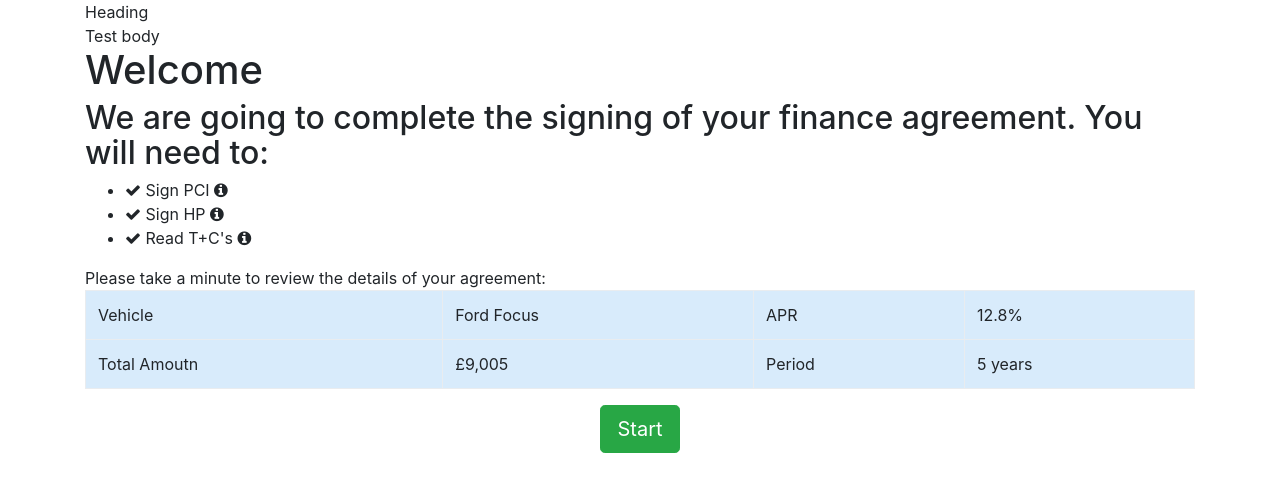
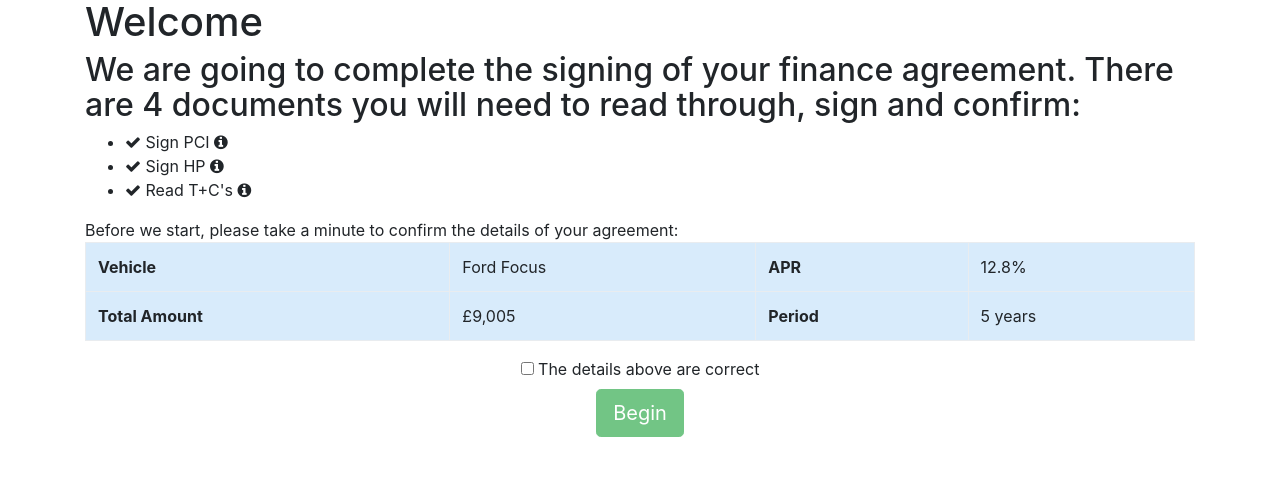
Before and after one commit to callumevans/esign-prototype, an Angular app: page /home in a window 1280 px wide. Shown: the top 492 px of the page. Built offline with nearby package versions, Linux system fonts and the light colour scheme.

Commit message:
Added tooltips using ngBootstrap - added confirm checkbox

```diff
--- a/src/app/app.module.ts
+++ b/src/app/app.module.ts
@@ -1,5 +1,6 @@
 import { BrowserModule } from '@angular/platform-browser';
 import { NgModule } from '@angular/core';
+import { FormsModule } from "@angular/forms";
 import { NgbModule } from '@ng-bootstrap/ng-bootstrap';
 
 import { AppComponent } from './app.component';
@@ -15,6 +16,7 @@ import { Page2Component } from "app/page2/page2.component";
   ],
   imports: [
     BrowserModule,
+    FormsModule,
     NgbModule.forRoot(),
     AppRoutingModule
   ],
--- a/src/app/home/home.component.css
+++ b/src/app/home/home.component.css
@@ -5,3 +5,11 @@ table.summary {
 li > div {
     display: inline-block;
 }
+
+.fa-info-circle{
+    cursor:pointer;
+}
+
+h3 {
+    font-size: 22px;
+}
--- a/src/app/home/home.component.html
+++ b/src/app/home/home.component.html
@@ -1,52 +1,64 @@
-<div class="panel panel-default">
-    <div class="panel-heading">
-        Heading
-    </div>
-
-    <div class="panel-body">
-        Test body
-    </div>
-</div>
 <h1>Welcome</h1>
 
 <h2>
-    We are going to complete the signing of your finance agreement. You will need to:
+    We are going to complete the signing of your finance agreement. There are 4 documents you will need to read through, sign
+    and confirm:
 </h2>
 
 <ul>
     <li>
         <i class="fa fa-check"></i> Sign PCI
-        <div class="fa fa-info-circle" tooltip-template="pci-tooltip.html"></div>
+        <div class="fa fa-info-circle" [ngbTooltip]="pciTooltip"></div>
     </li>
     <li>
         <i class="fa fa-check"></i> Sign HP
-        <span class="fa fa-info-circle" tooltip=""></span>
+        <span class="fa fa-info-circle" [ngbTooltip]="hpTooltip"></span>
     </li>
     <li>
         <i class="fa fa-check"></i> Read T+C's
-        <i class="fa fa-info-circle" tooltip=""></i>
+        <i class="fa fa-info-circle" [ngbTooltip]="tcTooltip"></i>
     </li>
 </ul>
 
 <div>
-    Please take a minute to review the details of your agreement:
+    Before we start, please take a minute to confirm the details of your agreement:
 
     <table class="table table-bordered summary">
         <tr>
-            <td>Vehicle</td>
+            <td><strong>Vehicle</strong></td>
             <td>Ford Focus</td>
-            <td>APR</td>
+            <td><strong>APR</strong></td>
             <td>12.8%</td>
         </tr>
         <tr>
-            <td>Total Amoutn</td>
+            <td><strong>Total Amount</strong></td>
             <td>£9,005</td>
-            <td>Period</td>
+            <td><strong>Period</strong></td>
             <td>5 years</td>
         </tr>
     </table>
 </div>
 
 <div class="center">
-    <button class="btn btn-lg btn-success" routerLink="/page2">Start</button>
+    <div class="form-check">
+        <label class="form-check-label">
+            <input type="checkbox" class="form-check-input" [(ngModel)]="detailsCorrect">
+            The details above are correct
+        </label>
+    </div>
+    <button class="btn btn-lg btn-success" routerLink="/documents" [disabled]="!detailsCorrect">Begin</button>
 </div>
+
+
+<!-- TODO - move these out to separate files -->
+<ng-template #pciTooltip>
+    <h3>What is PCI</h3>
+</ng-template>
+
+<ng-template #hpTooltip>
+    <h3>What is Hire Purchase</h3>
+</ng-template>
+
+<ng-template #tcTooltip>
+    <h3>Terms & Conditions</h3>
+</ng-template>
--- a/src/app/home/home.component.ts
+++ b/src/app/home/home.component.ts
@@ -6,4 +6,9 @@ import { Component } from "@angular/core";
   styleUrls: ['home.component.css']
 })
 export class HomeComponent {
+  detailsCorrect: boolean;
+
+  constructor() {
+
+  }
 }
--- a/src/app/home/tooltips/hp-tooltip.html
+++ /dev/null
@@ -1,3 +0,0 @@
-<h3>What is Hire Purchase?</h3>
-
-TODO - add something here
--- a/src/app/home/tooltips/pci-tooltip.html
+++ /dev/null
@@ -1,3 +0,0 @@
-<h3>What is Pre-Contact asdf?</h3>
-
-TODO - add something here
--- a/src/app/home/tooltips/tc-tooltip.html
+++ /dev/null
@@ -1,3 +0,0 @@
-<h3>Terms & conditions</h3>
-
-TODO - add something here
--- a/src/styles.css
+++ b/src/styles.css
@@ -5,3 +5,7 @@
 
     text-align: center;
 }
+
+.btn {
+    cursor: pointer;
+}
```
